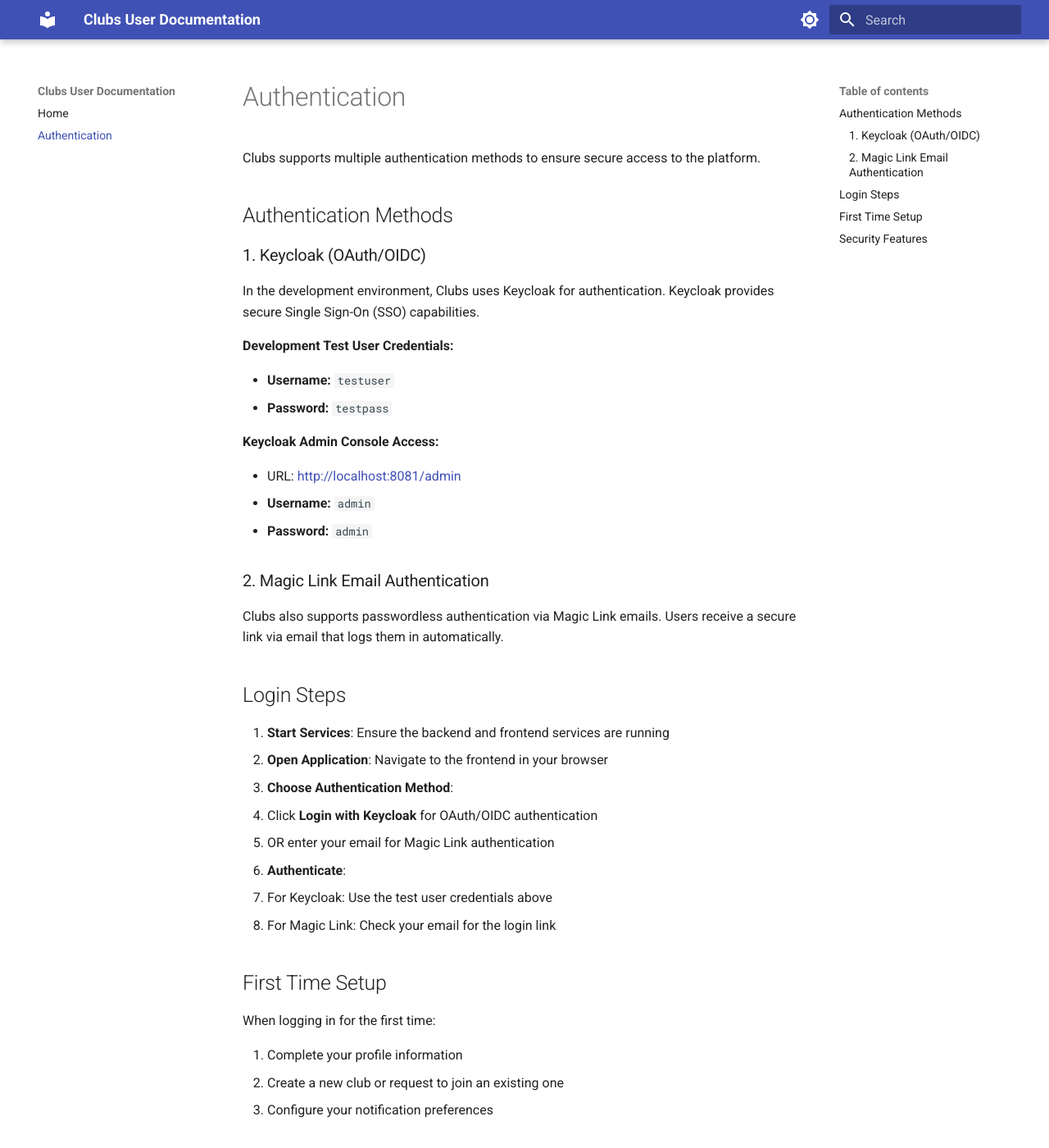
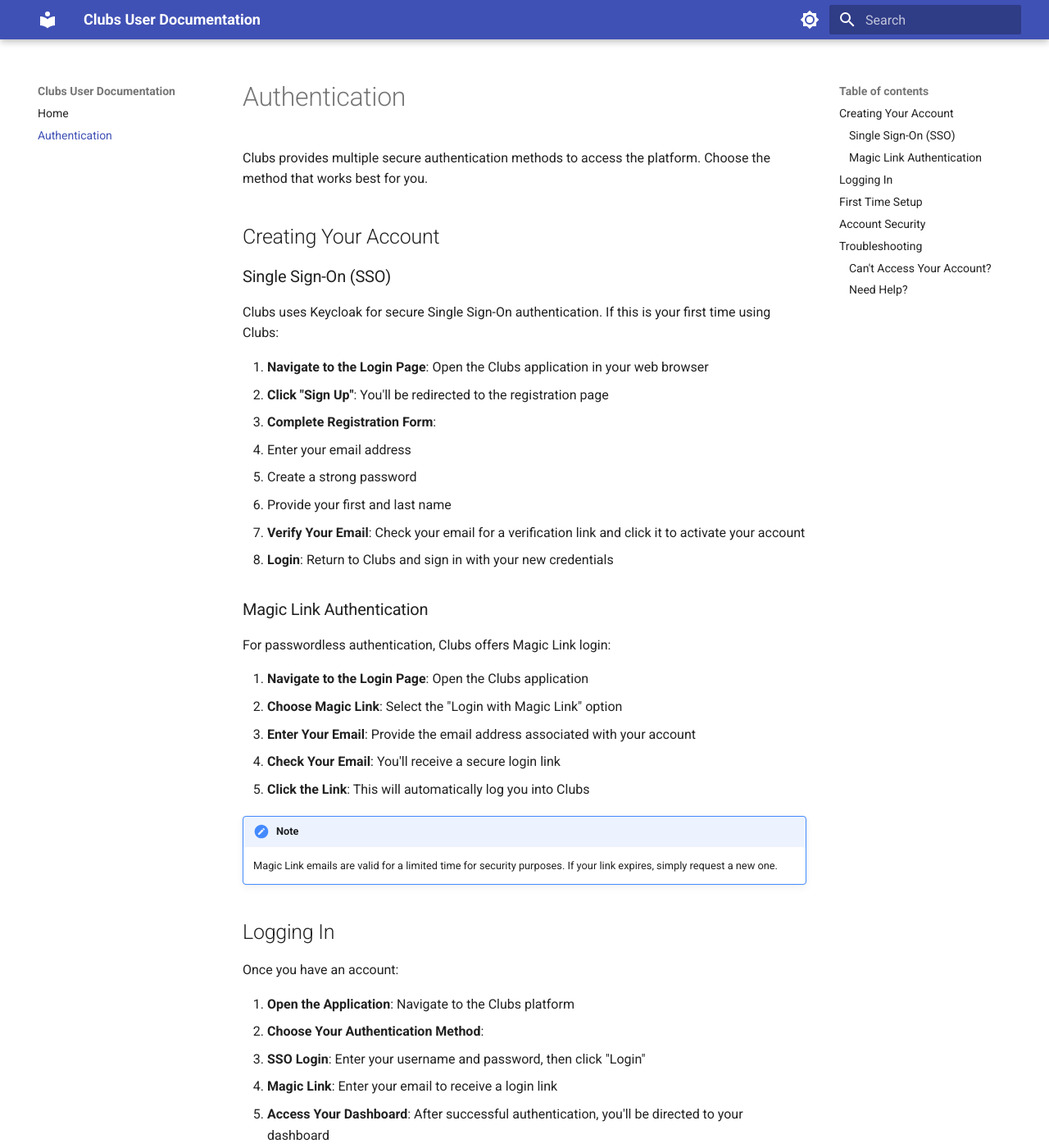
Before and after one commit to NLstn/clubs, an MkDocs documentation site: the page built from docs/login.md, in a window 1280 px wide and 1400 px high. Shown: the whole window at 82% size. Built offline with MkDocs 1.6.1 and Material for MkDocs 9.7.7, drawn with Linux system fonts in a browser that asks for light colours; some of the changed text lies outside the part shown.

Commit message:
Update user docs to be production-focused and remove dev credentials
Co-authored-by: NLstn <9517868+NLstn@users.noreply.github.com>

```diff
--- a/docs/login.md
+++ b/docs/login.md
@@ -1,49 +1,72 @@
 # Authentication
 
-Clubs supports multiple authentication methods to ensure secure access to the platform.
+Clubs provides multiple secure authentication methods to access the platform. Choose the method that works best for you.
 
-## Authentication Methods
+## Creating Your Account
 
-### 1. Keycloak (OAuth/OIDC)
+### Single Sign-On (SSO)
 
-In the development environment, Clubs uses Keycloak for authentication. Keycloak provides secure Single Sign-On (SSO) capabilities.
+Clubs uses Keycloak for secure Single Sign-On authentication. If this is your first time using Clubs:
 
-**Development Test User Credentials:**
+1. **Navigate to the Login Page**: Open the Clubs application in your web browser
+2. **Click "Sign Up"**: You'll be redirected to the registration page
+3. **Complete Registration Form**:
+   - Enter your email address
+   - Create a strong password
+   - Provide your first and last name
+4. **Verify Your Email**: Check your email for a verification link and click it to activate your account
+5. **Login**: Return to Clubs and sign in with your new credentials
 
-- **Username:** `testuser`
-- **Password:** `testpass`
+### Magic Link Authentication
 
-**Keycloak Admin Console Access:**
+For passwordless authentication, Clubs offers Magic Link login:
 
-- URL: [http://localhost:8081/admin](http://localhost:8081/admin)
-- **Username:** `admin`
-- **Password:** `admin`
+1. **Navigate to the Login Page**: Open the Clubs application
+2. **Choose Magic Link**: Select the "Login with Magic Link" option
+3. **Enter Your Email**: Provide the email address associated with your account
+4. **Check Your Email**: You'll receive a secure login link
+5. **Click the Link**: This will automatically log you into Clubs
 
-### 2. Magic Link Email Authentication
+!!! note "Note"
+    Magic Link emails are valid for a limited time for security purposes. If your link expires, simply request a new one.
 
-Clubs also supports passwordless authentication via Magic Link emails. Users receive a secure link via email that logs them in automatically.
+## Logging In
 
-## Login Steps
+Once you have an account:
 
-1. **Start Services**: Ensure the backend and frontend services are running
-2. **Open Application**: Navigate to the frontend in your browser
-3. **Choose Authentication Method**:
-   - Click **Login with Keycloak** for OAuth/OIDC authentication
-   - OR enter your email for Magic Link authentication
-4. **Authenticate**:
-   - For Keycloak: Use the test user credentials above
-   - For Magic Link: Check your email for the login link
+1. **Open the Application**: Navigate to the Clubs platform
+2. **Choose Your Authentication Method**:
+   - **SSO Login**: Enter your username and password, then click "Login"
+   - **Magic Link**: Enter your email to receive a login link
+3. **Access Your Dashboard**: After successful authentication, you'll be directed to your dashboard
 
 ## First Time Setup
 
-When logging in for the first time:
+After your first login:
 
-1. Complete your profile information
-2. Create a new club or request to join an existing one
-3. Configure your notification preferences
+1. **Complete Your Profile**: Add any additional profile information
+2. **Join or Create a Club**:
+   - Request to join an existing club by browsing available clubs
+   - Or create a new club if you're an administrator
+3. **Configure Preferences**: Set up your notification and communication preferences
 
-## Security Features
+## Account Security
 
-- **JWT Tokens**: Secure access and refresh token mechanism
-- **Role-Based Access Control**: Different permissions for admins and members
-- **Session Management**: View and manage active sessions from your profile
+Clubs implements robust security measures to protect your account:
+
+- **Secure Authentication**: All login sessions use encrypted tokens
+- **Role-Based Access**: Different permission levels ensure appropriate access control
+- **Session Management**: Monitor and manage your active sessions from your profile settings
+- **Automatic Timeout**: Sessions expire after periods of inactivity for your protection
+
+## Troubleshooting
+
+### Can't Access Your Account?
+
+- **Forgot Password**: Click "Forgot Password" on the login page to reset your credentials
+- **Magic Link Not Received**: Check your spam/junk folder, or request a new link
+- **Account Locked**: Contact your system administrator if you're unable to access your account
+
+### Need Help?
+
+If you encounter issues with authentication, please contact your organization's Clubs administrator or submit a support request through the help portal.
```
Also changed, not shown: docs/index.md (+4 -11 lines).
